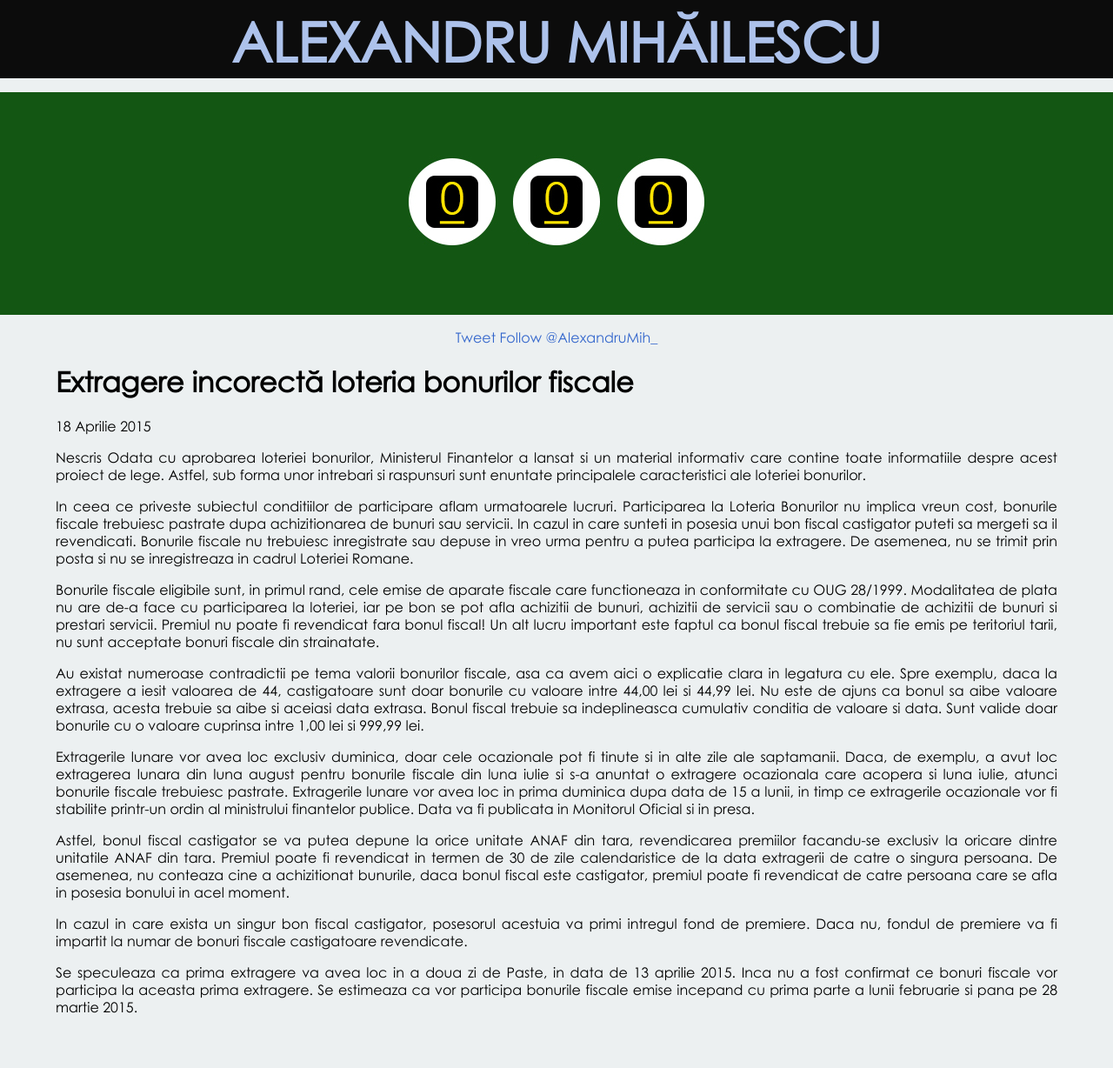
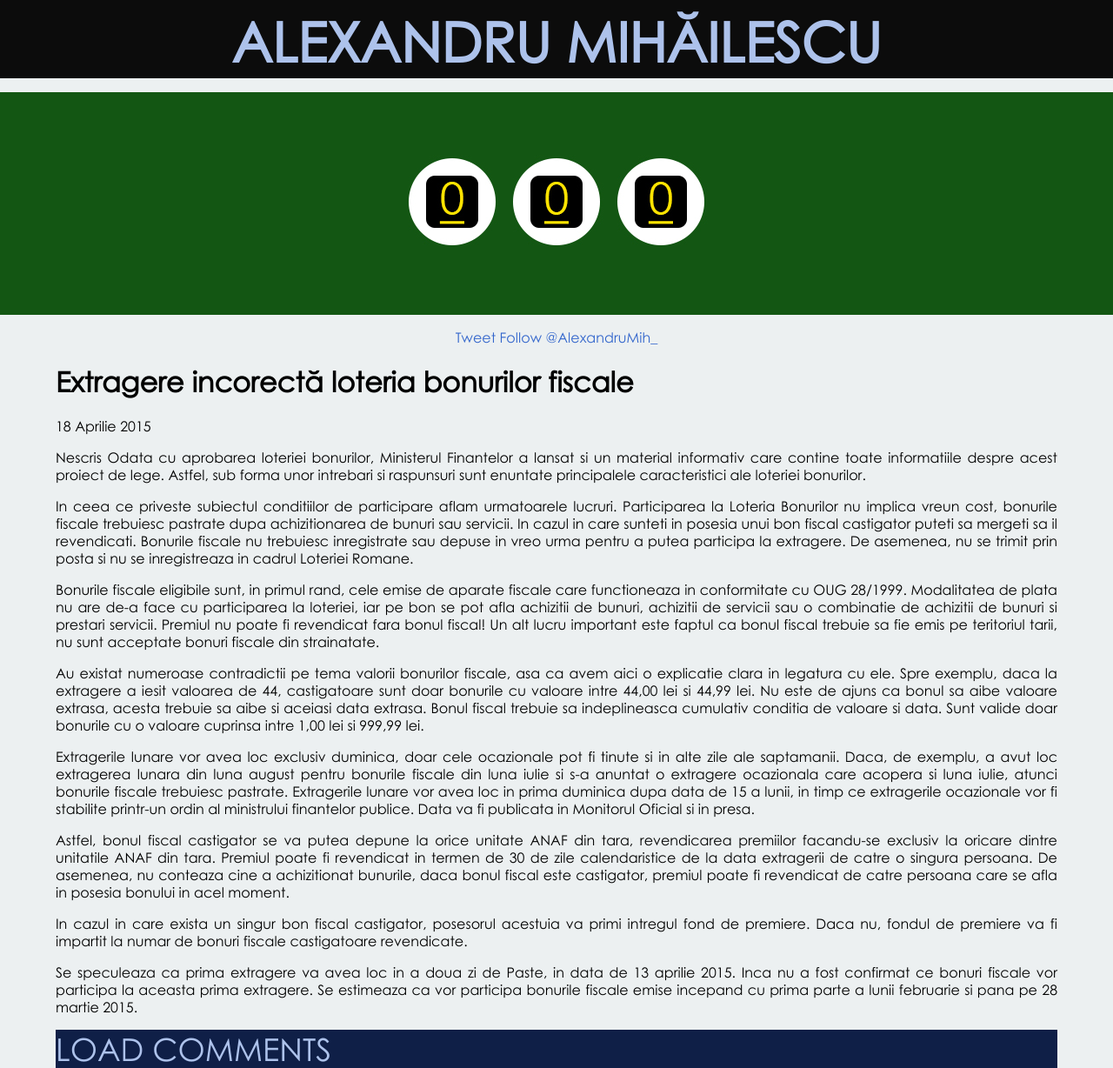
Before and after one commit to AlexandruMihailescu/alexandrumihailescu.github.com, a Jekyll site: the page built from _posts/2015-04-18-extragere-incorecta-loteria-bonurilor.md, in a window 1280 px wide. Shown: the whole page at 87% size. Built offline with Jekyll 4.4.1, drawn with Linux system fonts in a browser that asks for light colours; nearby versions of some CDN libraries; Markdown is read by kramdown in place of the engine named in the settings; comment, search, counter and statistics services are not loaded; before the commit the page ends 1184 px from its top, so only the background shows below that.

Commit message:
added button

```diff
--- a/_includes/footer.html
+++ b/_includes/footer.html
@@ -11,7 +11,8 @@
             var dsq = document.createElement('script'); dsq.type = 'text/javascript'; dsq.async = true;
             dsq.src = '//' + disqus_shortname + '.disqus.com/embed.js';
             (document.getElementsByTagName('head')[0] || document.getElementsByTagName('body')[0]).appendChild(dsq);
-        }));
+            $('#disqus_button').fadeOut();
+        })();
     </script>
     <noscript>Please enable JavaScript to view the <a href="https://disqus.com/?ref_noscript" rel="nofollow">comments powered by Disqus.</a></noscript>
   </div>
--- a/_layouts/post.html
+++ b/_layouts/post.html
@@ -35,4 +35,4 @@
 </div>
     {{ content }}
 
-<!--{% include footer.html %}-->
+{% include footer.html %}
--- a/style/navstyle.css
+++ b/style/navstyle.css
@@ -236,3 +236,10 @@ nav.expanded #navigation {
     margin-right: 5vw;
     text-align: justify;
 }
+
+#disqus_button{
+    color: #ADC2EB;
+    background-color: rgba(15,31,71,1);
+    font-family: 'Century Gothic';
+    font-size: 4vh;
+}
```
